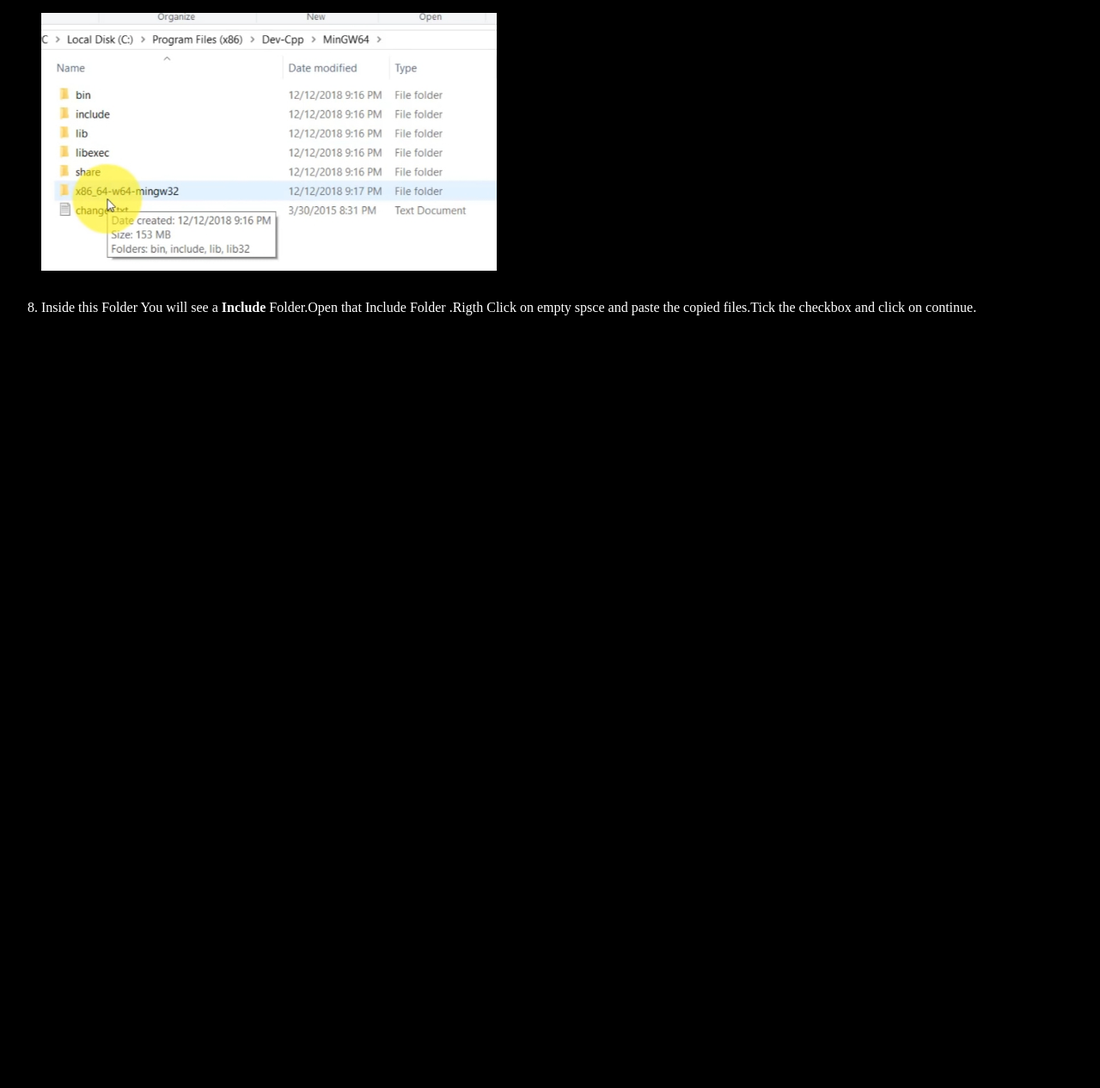
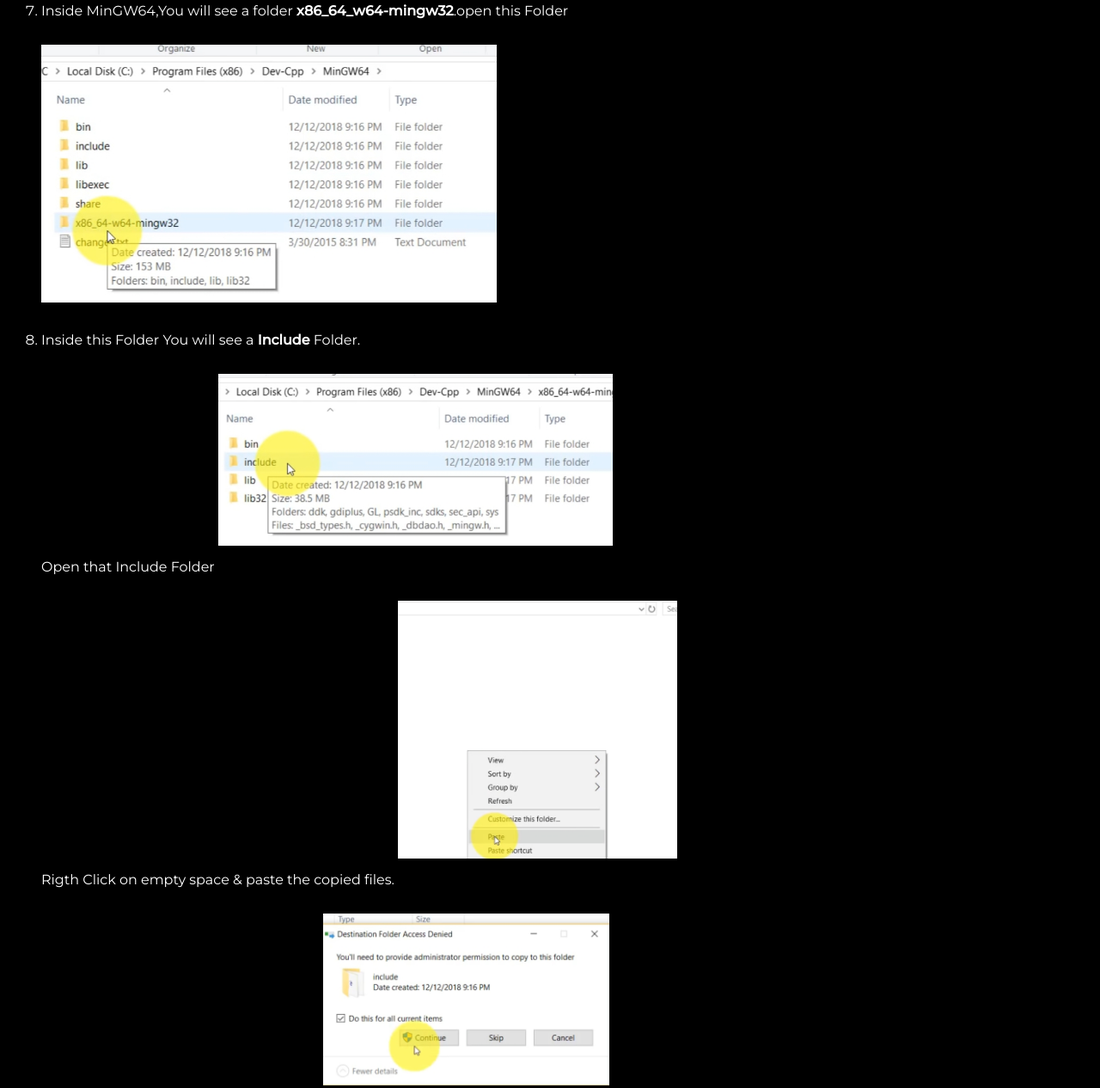
Before and after one commit to JuvitaSaini09/ISTE-Workshop-Bike-Animation, a plain HTML site: page index.html in a window 1280 px wide. Shown: the part 2203-3469 px from the top of the page at 86% size. Before the commit the page ends 2650 px from the top, so only its background shows below. Drawn offline with Linux system fonts and the light colour scheme.

Commit message:
docs: document updated

```diff
--- a/index.html
+++ b/index.html
@@ -41,11 +41,16 @@
                         <img style="height:400px","width:500px"   src="images/MinGW64.jpg" />
                         <li>Inside MinGW64,You will see a folder <b>x86_64_w64-mingw32</b>.open this Folder</li>
                         <img style="height:300px","width:400px"  src="images/x86.jpg"/>
-                        <li> Inside this Folder You will see a <b>Include</b> Folder.Open that Include Folder .Rigth Click on empty spsce and paste the copied files.Tick the checkbox and click on continue.</li>
+                        <li> Inside this Folder You will see a <b>Include</b> Folder.</li>
 
                     </li>
-                    <img src=""/>
-                    <img src=""/>
+                    Open that Include Folder
+                    <img style="height:200px","width:250px" src="images/include.jpg"/><br>
+                    Rigth Click on empty space & paste the copied files.
+                    <img style="height:300px","width:400px" src="images/includePaste.jpg"/><br>
+                    Tick the checkbox and click on continue.
+                    <img style="height:200px","width:300px" src="images/includePasteContinue.jpg"/>
+
                 </ol>
             </div>
         </section>
--- a/style.css
+++ b/style.css
@@ -1,7 +1,14 @@
-body{
+@import url('https://fonts.googleapis.com/css2?family=Montserrat:ital,wght@0,100;0,200;0,300;0,400;0,500;1,100;1,300&display=swap');
+
+
+
+
+
+  body{
     background-color: black;
     color:white;
-}
+    font-family: 'Montserrat', sans-serif;
+  }
 img{
     margin:30px 0;
 
```
Also changed, not shown: images/include.jpg (added), images/includePaste.jpg (added), images/includePasteContinue.jpg (added).
